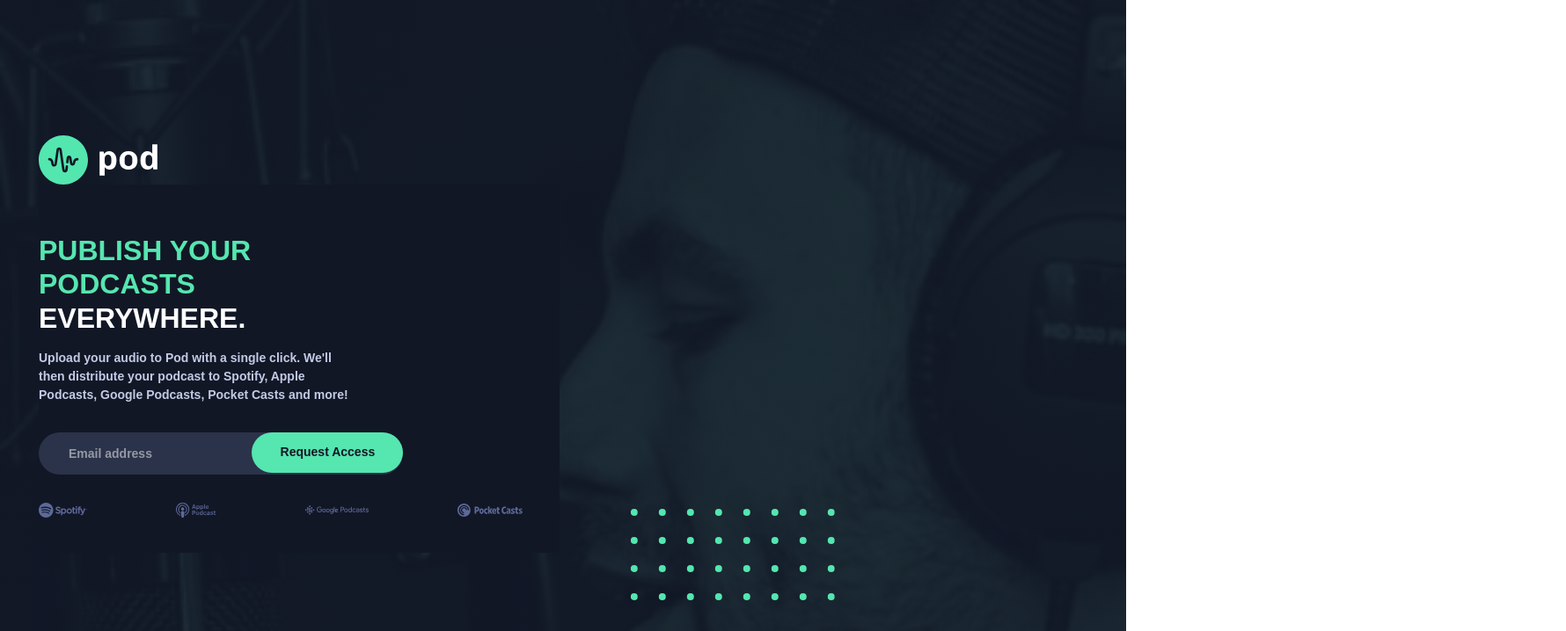
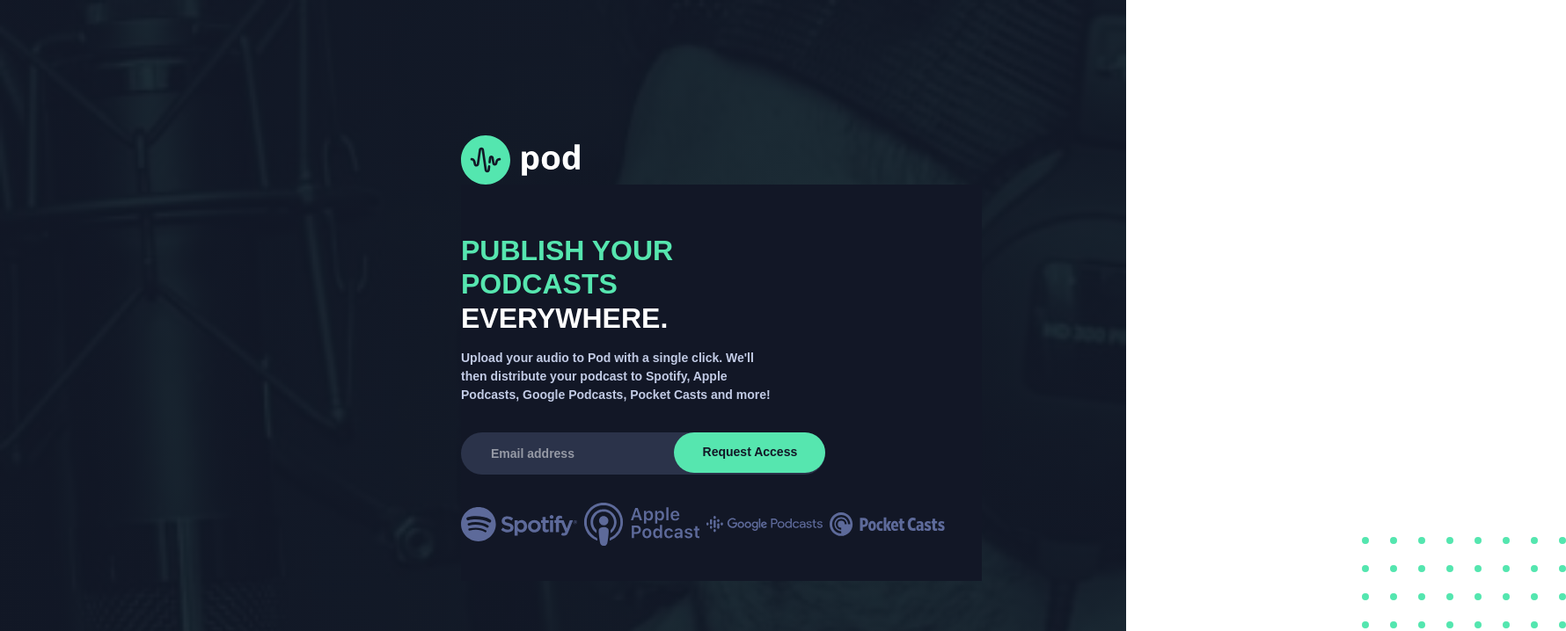
Before and after one commit to pettik/FrontendMentor--pod-request-access-landing-page, a plain HTML site: page index.html in a window 1280 px wide. Shown: the top 718 px of the page at 88% size, 1780 px wide, since content can reach past the window. Drawn offline with Linux system fonts and the light colour scheme; a web font is replaced by a local one.

Commit message:
Update style.css

```diff
--- a/assets/css/style.css
+++ b/assets/css/style.css
@@ -129,6 +129,9 @@
   align-items: center;
   padding: 2.25rem;
   text-align: center;
+  max-width: 20rem;
+  margin-left: auto;
+  margin-right: auto;
 }
 
 .content > img {
@@ -158,28 +161,18 @@
 }
 
 .logos {
+  width: 100%;
   margin-bottom: 2.5rem;
   display: flex;
   align-items: center;
-  justify-content: space-between;
-  max-width: 100%;
+  gap: 0.5rem;
 }
 
 .logos > img {
+  flex: 1;
+  min-width: 0;
+  height: auto;
   filter: invert(1) hue-rotate(185deg) saturate(1.5) brightness(1.25);
-}
-
-.logos > img:nth-child(1) {
-  width: 3.4375rem;
-}
-.logos > img:nth-child(2) {
-  width: 2.8125rem;
-}
-.logos > img:nth-child(3) {
-  width: 4.5rem;
-}
-.logos > img:nth-child(4) {
-  width: 4.625rem;
 }
 
 form {
@@ -281,7 +274,7 @@
   .content > img.pattern-dots {
     display: initial;
     width: auto;
-    transform: translate(290%, -10rem);
+    transform: translate(80vw, -10rem);
   }
 
   /* main {
```
